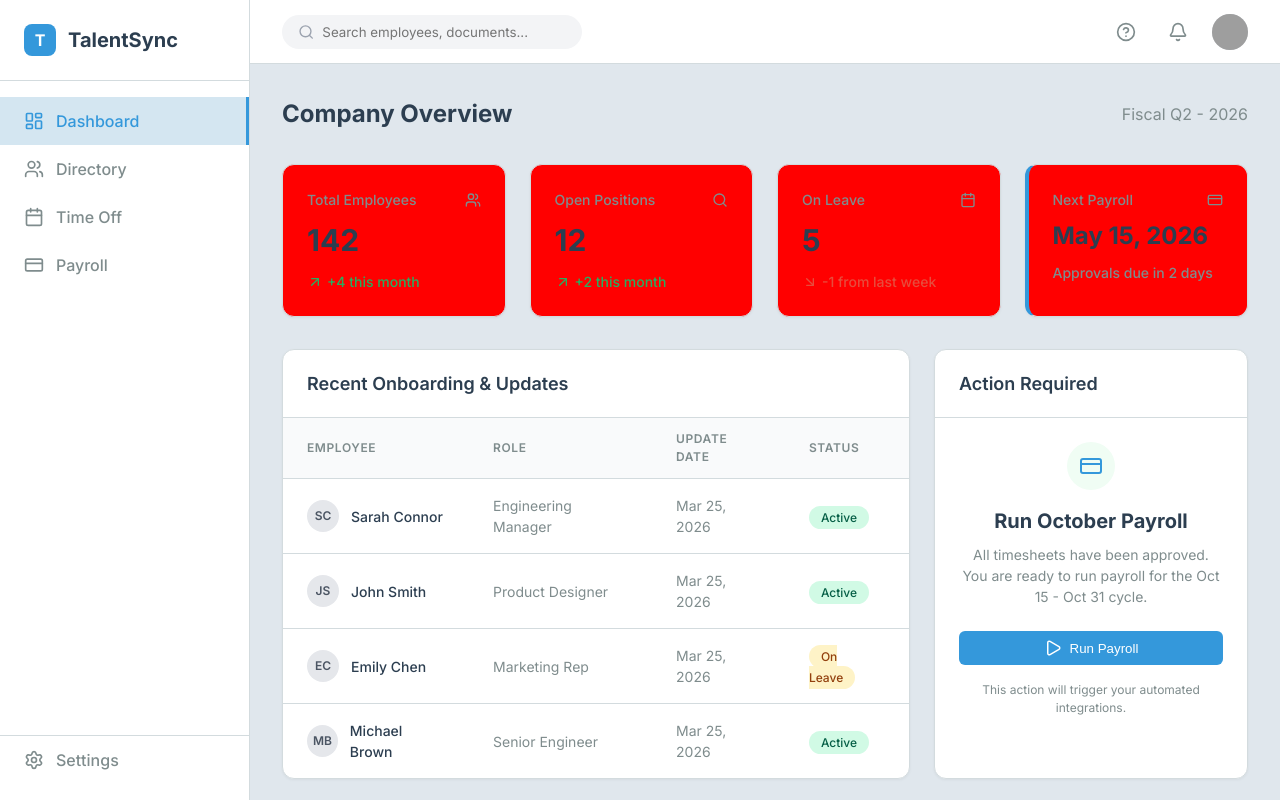
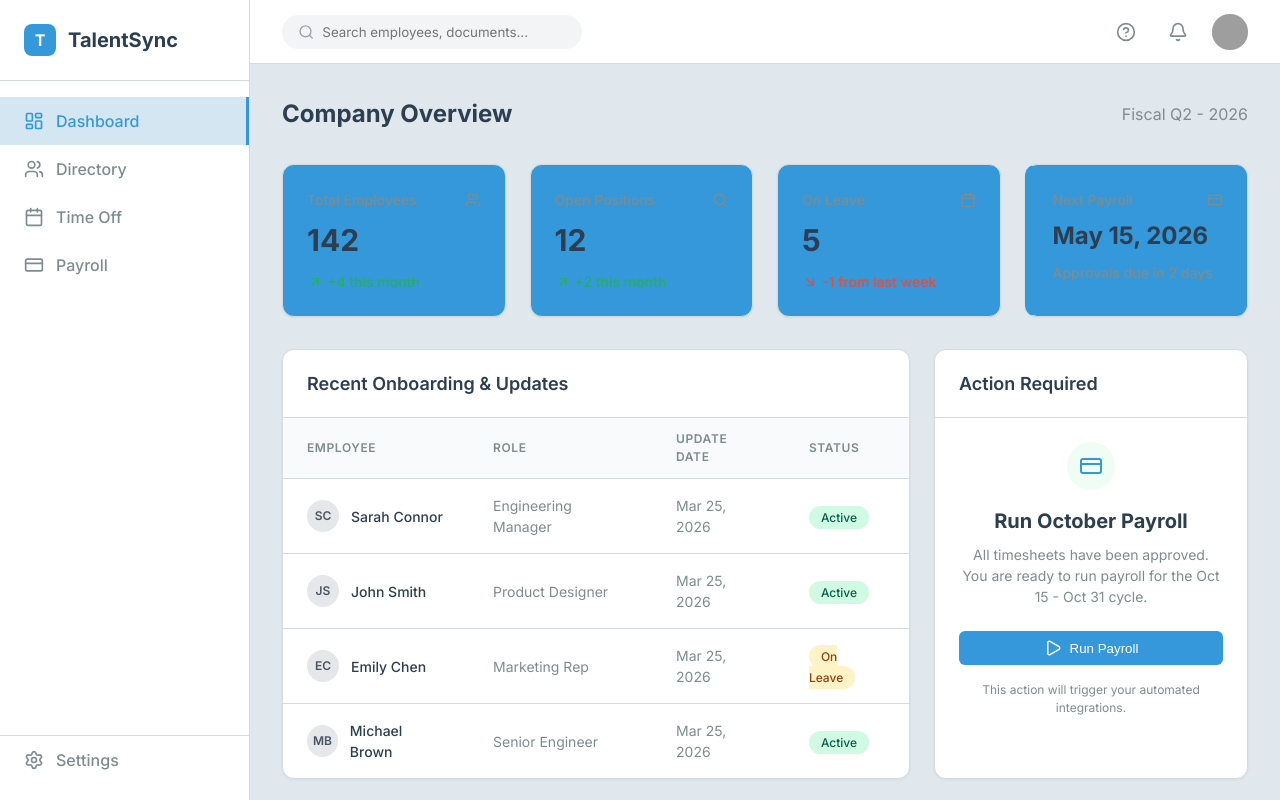
Before and after one commit to yuvalSela/DemoSite, a React app in the folder frontend/: page / in a window 1280 px wide. Built offline with nearby package versions, Linux system fonts and the light colour scheme; grey boxes are pictures that could not be loaded; the HTML template or start-up script is replaced by a standard one.

Commit message:
cli-tool: apply requested changes

```diff
--- a/frontend/src/index.css
+++ b/frontend/src/index.css
@@ -225,7 +225,7 @@ body {
 }
 
 .metric-card {
-  background-color: red;
+  background-color: var(--primary);
   padding: 1.5rem;
   border-radius: 12px;
   border: 1px solid var(--border-color);
```
